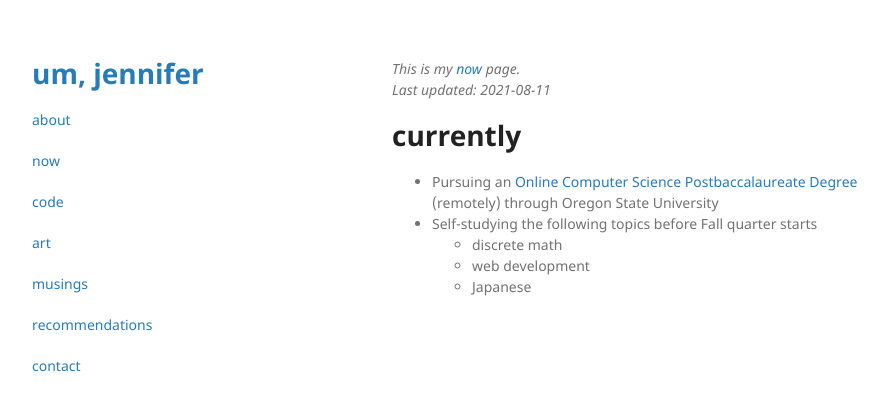
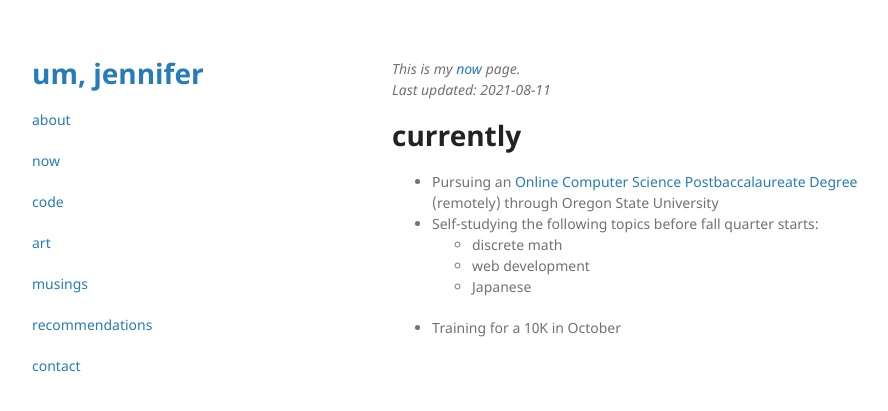
Before and after one commit to umjennifer/umjennifer.github.io, a Jekyll site: the page built from now.md, in a window 1280 px wide. Shown: the top 411 px of the page, without its empty margins (178-1066 px from the left). Built offline with Jekyll 4.4.1, drawn with Linux system fonts in a browser that asks for light colours.

Commit message:
Update now.md

```diff
--- a/now.md
+++ b/now.md
@@ -7,7 +7,8 @@ layout: default
 
 # currently
 - Pursuing an [Online Computer Science Postbaccalaureate Degree](https://eecs.oregonstate.edu/academic/online-cs-postbacc) (remotely) through Oregon State University
-- Self-studying the following topics before Fall quarter starts
+- Self-studying the following topics before fall quarter starts:
   - discrete math
   - web development
   - Japanese
+- Training for a 10K in October
```
